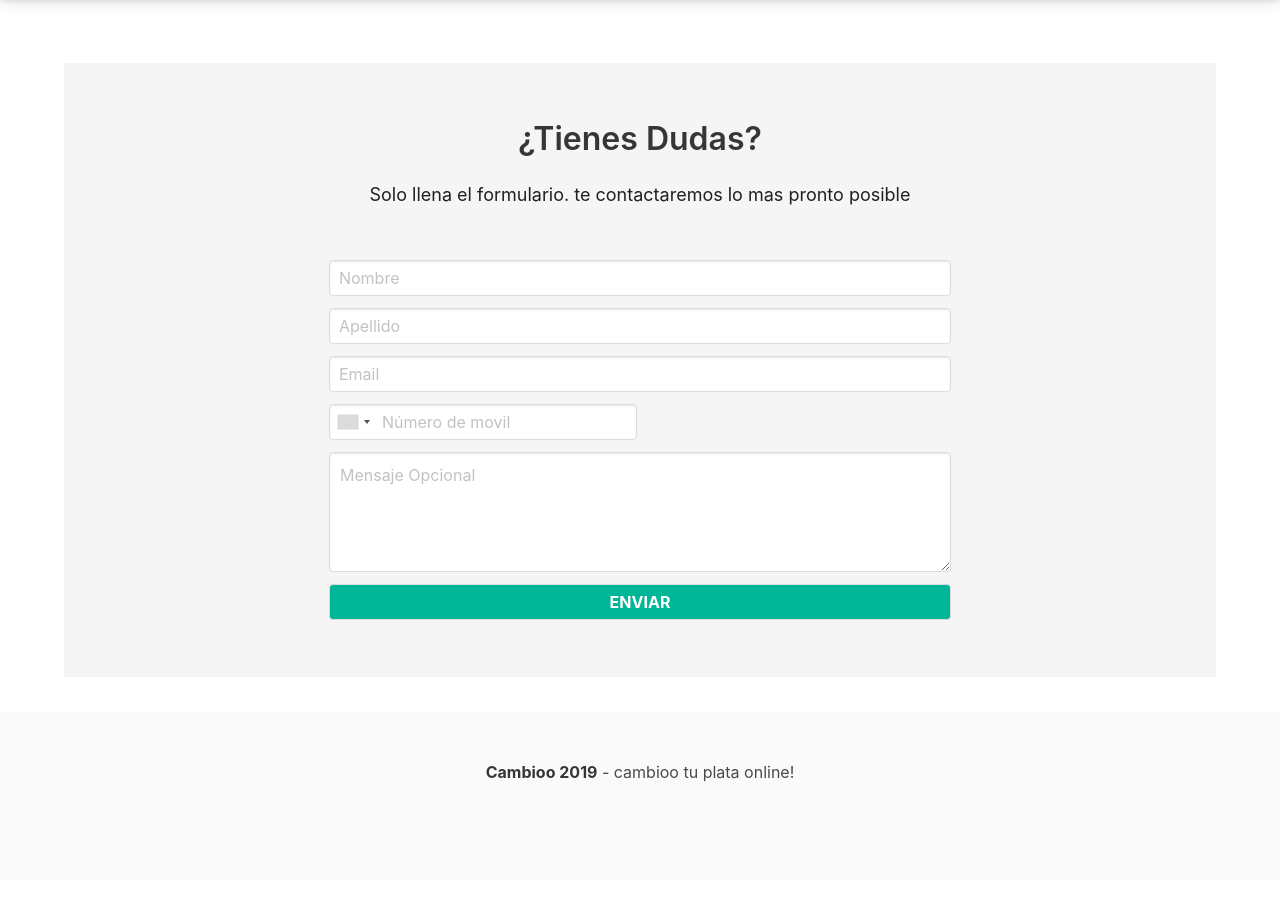
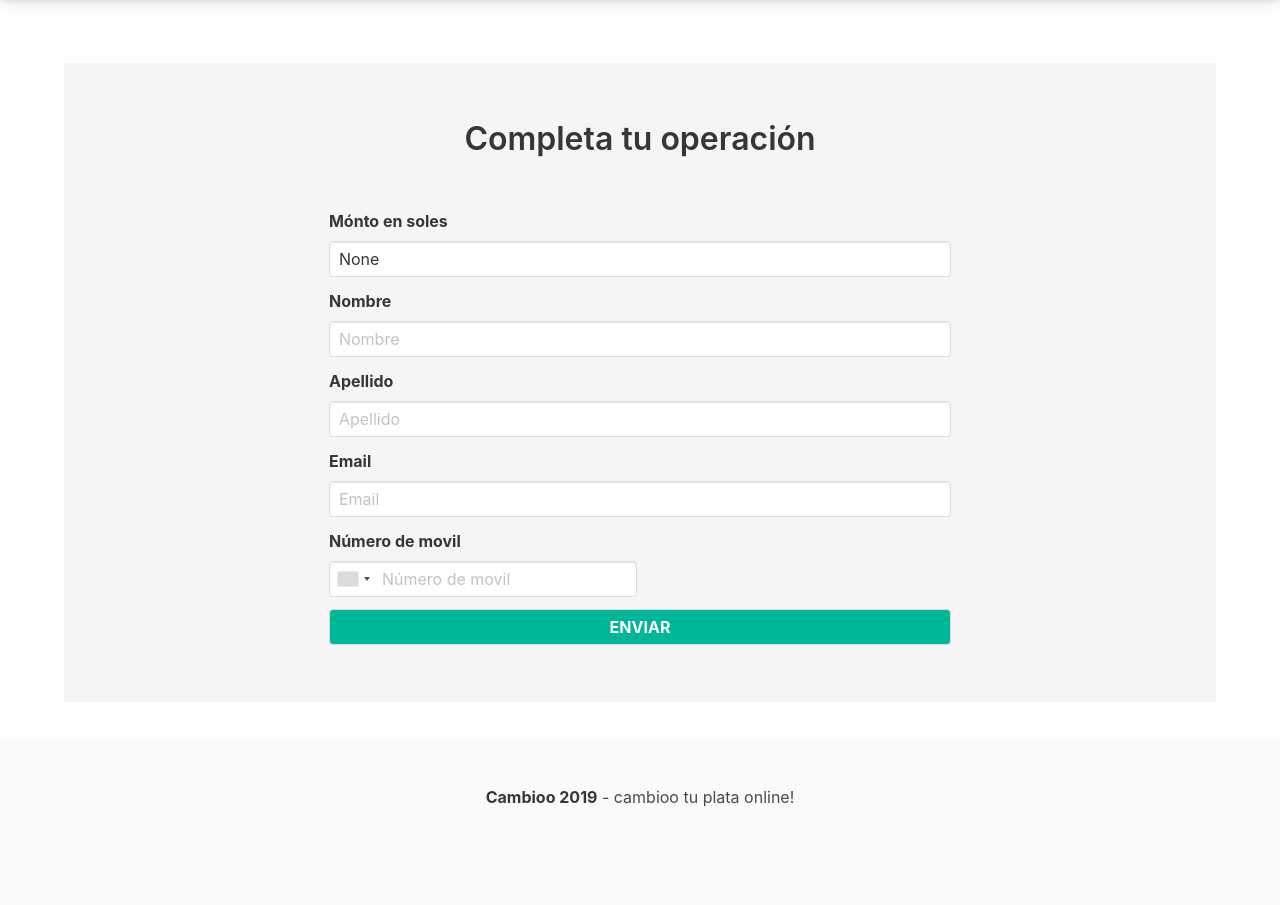
Before and after one commit to Danieldevop/exchange, a Django app: page /intercambio in a window 1280 px wide. Shown: the part 52-957 px from the top of the page. Before the commit the page ends 834 px from the top, so only its background shows below. Run offline with Django 3.2, Linux system fonts and the light colour scheme; grey boxes are pictures that could not be loaded.

Commit message:
Exchange created

```diff
--- a/pages/models.py
+++ b/pages/models.py
@@ -12,9 +12,9 @@
 		return self.name
 
 class ExchangeForm(models.Model):
-	amount_to_exchange = models.IntegerField()
+	amount_to_exchange = models.CharField(max_length=20)
 	name = models.CharField(max_length=20)
 	surname = models.CharField(max_length=20)
 	email = models.EmailField()
 	phone = models.CharField(max_length=15)
-	calculated_value = models.IntegerField()
+	calculated_value = models.IntegerField(default='', blank=True, null=True)
--- a/pages/templates/pages/exchangeForm.html
+++ b/pages/templates/pages/exchangeForm.html
@@ -13,40 +13,43 @@
 <section class="container">
 	<div class="bg-contact contact">
 		<h1 class="title">
-			¿Tienes Dudas?
+			Completa tu operación
 		</h1>
-		<p>Solo llena el formulario. te contactaremos lo mas pronto posible</p>
 		<div class="bg4-content contact-form-contact">
 			<form id="theForm" method="POST" class="">
 				{% csrf_token %}
+
 				<div class="field">
-					<label class="label" for="name"></label>
+					<label class="label" for="amount_to_exchange">Mónto en soles</label>
+					<div class="control">
+						<input class="input" id="amount_to_exchange" required="true" type="text" placeholder="Soles a cambiar" value="{{ amount }}" name="amount_to_exchange">
+					</div>
+				</div>
+				<div class="field">
+					<label class="label" for="name">Nombre</label>
 					<div class="control">
 						<input class="input" id="name" required="true" type="text" placeholder="Nombre" name="name">
 					</div>
 				</div>
 
 				<div class="field">
-					<label class="label" for="surname"></label>
+					<label class="label" for="surname">Apellido</label>
 					<div class="control">
 						<input class="input" id="surname" required="true" type="text" placeholder="Apellido" name="surname">
 					</div>
 				</div>
 
 				<div class="field">
-					<label class="label" for="email"></label>
+					<label class="label" for="email">Email</label>
 					<div class="control">
 						<input class="input" id="email" required="true" type="email" placeholder="Email" name="email">
 					</div>
 				</div>
 				<div class="field">
-					<label class="label" for="phone"></label>
+					<label class="label" for="phone">Número de movil</label>
 					<div class="control">
 						<input class="input" type="tel" id="phone" required="true" placeholder="Número de movil" name="phone">
 					</div>
-				</div>
-				<div class="field">
-					<textarea class="textarea" placeholder="Mensaje Opcional" name="message"></textarea>
 				</div>
 				 <div class="">
     				<input type="submit" class="contact-button button btn-main" value="ENVIAR">
--- a/pages/templates/pages/success.html
+++ b/pages/templates/pages/success.html
@@ -10,9 +10,9 @@
 	<div class="bg-contact contact">
 		<img src="https://storage.cloud.google.com/exchange-usd-peru/verified.svg?authuser=1&_ga=2.148843765.-354877498.1555388895" width="10%">
 		<h1 class="title gracias">
-			Gracias!
+			Operación Finalizada.
 		</h1>
-		<p>Espera nuestro mensaje, te contactaremos lo mas pronto posible.</p>
+		<p>Recibirás un email donde podrás completar la transacción.</p>
 	</div>
 </section>
 
--- a/pages/views.py
+++ b/pages/views.py
@@ -12,24 +12,29 @@
 	template_name = "pages/index.html"
 
 	def post(self, request):
-		return HttpResponseRedirect(reverse('exchange-form'))
+		return HttpResponseRedirect("%s?amount=%s" % (reverse('exchange-form'), request.POST['envias']))
 
 class ExchangeFormView(TemplateView):
 	template_name = "pages/exchangeForm.html"
+
+	def get(self, request):
+		amount = request.GET.get("amount", None)
+
+		return render(request, self.template_name,{'amount': amount})
 
 	def post(self, request):
 		with connection.cursor() as cursor:
 			cursor.execute(
 				'''
-				INSERT INTO pages_exchangeform (name, surname, email, phone, message)
+				INSERT INTO pages_exchangeform (amount_to_exchange, name, surname, email, phone)
 				VALUES (%s, %s, %s, %s, %s)
 				''',
 				[
+					request.POST['amount_to_exchange'],
 					request.POST['name'],
 					request.POST['surname'],
 					request.POST['email'],
-					request.POST['phone'],
-					request.POST['message']
+					request.POST['phone']
 				]
 			)
 
```
Also changed, not shown: pages/migrations/0003_auto_20190426_0500.py (added), pages/migrations/0004_auto_20190426_0502.py (added), pages/migrations/0005_auto_20190426_0508.py (added).
